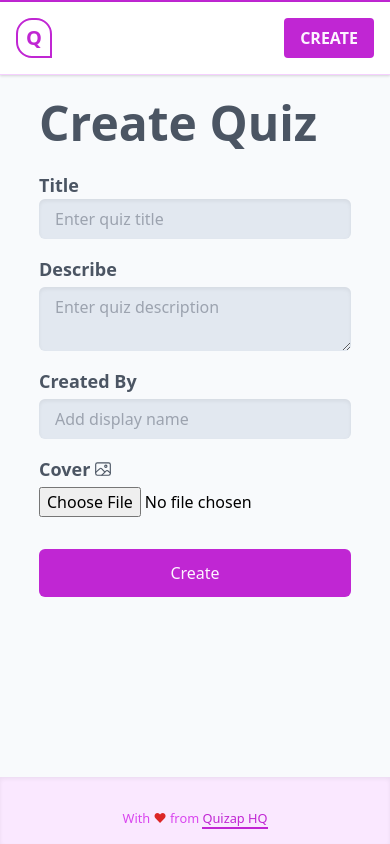
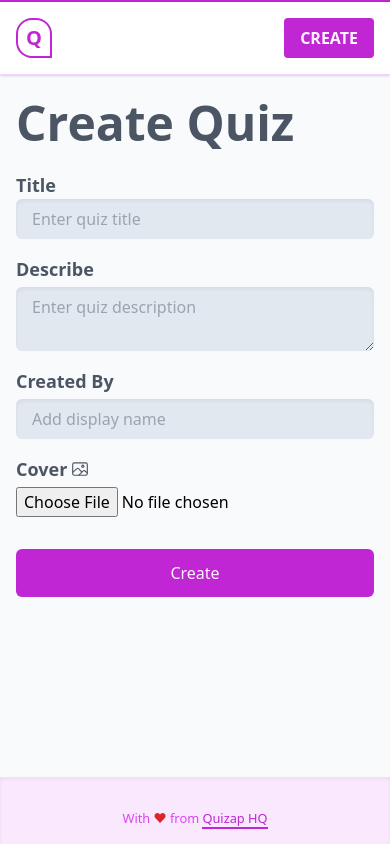
Before and after one commit to 00mikhael/qui-zap, a React (Create React App) app: page /create in a window 390 px wide. Built offline with nearby package versions, Linux system fonts and the light colour scheme.

Commit message:
fix mobile form misalign

```diff
--- a/src/components/CreatePage/CreatePage.js
+++ b/src/components/CreatePage/CreatePage.js
@@ -95,7 +95,7 @@ const CreatePage = withRouter((props) => {
   }
 
   return (
-    <form onSubmit={handleSubmit} className={`flex flex-col space-y-4 max-w-md mx-auto`} encType="multipart/form-data">
+    <form onSubmit={handleSubmit} className={`flex flex-col space-y-4 max-w-md mx-auto w-full`} encType="multipart/form-data">
         <h1 className={`font-extrabold text-gray-600 text-5xl my-2 `}>Create Quiz</h1>
         <span className={`flex flex-col`}>
           <label className={`font-semibold text-gray-600 text-lg`} htmlFor="title">Title</label>
```
